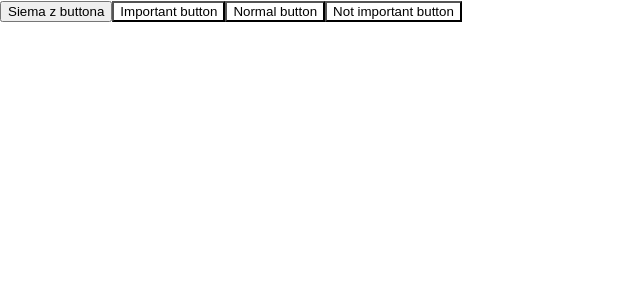
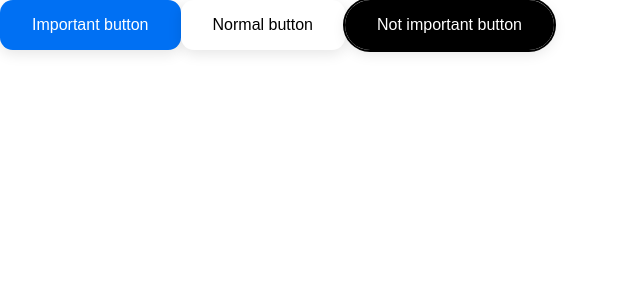
Before and after one commit to goodideagiver/fetcher, a JavaScript app: page / in a window 1280 px wide. Shown: the top 300 px of the page, without its empty margins (0-640 px from the left). Built offline with nearby package versions, Linux system fonts and the light colour scheme.

Commit message:
Add universal buttton component

```diff
--- a/src/App.js
+++ b/src/App.js
@@ -1,11 +1,11 @@
 import './assets/css/index.css';
+import './assets/css/variables.css';
 
 import Button from './components/ui/Button/Button';
 
 const App = () => {
 	return (
 		<div>
-			<button>Siema z buttona</button>
 			<Button primary>Important button</Button>
 			<Button>Normal button</Button>
 			<Button secondary>Not important button</Button>
--- a/src/assets/css/index.css
+++ b/src/assets/css/index.css
@@ -5,7 +5,7 @@
 }
 
 body {
-  font-family: 'Lato', sans-serif;
+	font-family: 'Lato', sans-serif;
 	margin: 0;
 }
 
--- a/src/assets/css/variables.css
+++ b/src/assets/css/variables.css
@@ -2,7 +2,11 @@
 	--font-color: black;
 	--font-color-contrast: white;
 
-  --background-color: #fafafa;
+	--background-color: #fafafa;
 
-  --color-emphasis: #0070F3;
+	--color-emphasis: #0070f3;
+	--color-emphasis-hover: #1983ff;
+
+  --base-shadow: 0 4px 14px 0 rgb(0 0 0 / 10%);
+  --hover-shadow: 0 6px 20px rgb(93 93 93 / 23%);
 }
--- a/src/components/ui/Button/Button.js
+++ b/src/components/ui/Button/Button.js
@@ -1,11 +1,40 @@
 import * as classes from './Button.module.css';
 
-const Button = ({ className, children, ...props }) => {
+import { Link } from 'react-router-dom';
+
+const Button = ({ className, children, to, href, ...props }) => {
+	let buttonVariant = classes.button;
+
+	if (props.primary) {
+		buttonVariant = classes.buttonPrimary;
+	}
+
+	if (props.secondary) {
+		buttonVariant = classes.buttonSecondary;
+	}
+
+	const buttonClasses = `${classes.base} ${buttonVariant} ${
+		className ? className : ''
+	} `;
+
+	if (to) {
+		return (
+			<Link to={to} className={buttonClasses} {...props}>
+				{children}
+			</Link>
+		);
+	}
+
+	if (href) {
+		return (
+			<a href={href} className={buttonClasses} {...props}>
+				{children}
+			</a>
+		);
+	}
+
 	return (
-		<button
-			className={classes.button + ' ' + (className ? className : '')}
-			{...props}
-		>
+		<button className={buttonClasses} {...props}>
 			{children}
 		</button>
 	);
--- a/src/components/ui/Button/Button.module.css
+++ b/src/components/ui/Button/Button.module.css
@@ -1,3 +1,36 @@
-.button {
-  background-color: var(--color-emphasis);
+.base {
+	background-color: white;
+	padding: 1rem 2rem;
+	border: 0;
+	box-shadow: var(--base-shadow);
+	cursor: pointer;
+	transition: background.2s ease, color.2s ease, box-shadow.2s ease;
+	border-radius: 0.8rem;
+	color: black;
+	font-size: 1rem;
 }
+
+.base:hover {
+	box-shadow: var(--hover-shadow);
+}
+
+.buttonPrimary {
+	color: white;
+	background-color: var(--color-emphasis);
+}
+
+.buttonPrimary:hover {
+	background-color: var(--color-emphasis-hover);
+}
+
+.buttonSecondary {
+	background-color: black;
+	color: white;
+	outline: 2px black solid;
+	border-radius: 50px;
+}
+
+.buttonSecondary:hover {
+	background-color: white;
+	color: black;
+}
```
